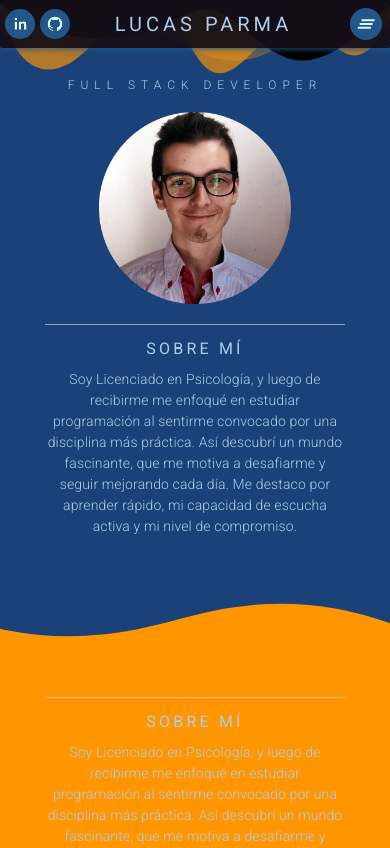
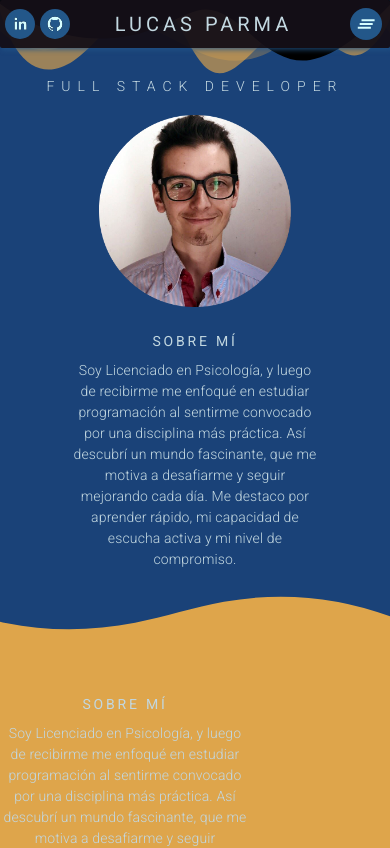
Before and after one commit to parmaps/lucasparma, a Next.js app: page / in a window 390 px wide. Shown: the top 848 px of the page. Built offline with nearby package versions, Linux system fonts and the light colour scheme.

Commit message:
hero + about responsive

```diff
--- a/components/Hero/Profession.tsx
+++ b/components/Hero/Profession.tsx
@@ -15,7 +15,7 @@ function Circle({}: Props) {
         opacity: [0.1, 0.2, 0.4, 0.8, 1],
       }}
       transition="2.5s">
-      <Text className={styles.developer} fontSize={['12px', '16px', '20px']} mt={[5]} p={[2, 3, 5]}>full stack developer</Text>
+      <Text className={styles.developer} fontSize={['14px', '16px', '20px', '22px', '24px']} mt={[5]} p={[2, 3, 5]}>full stack developer</Text>
     </Center>
   );
 }
--- a/container/About/About.tsx
+++ b/container/About/About.tsx
@@ -1,11 +1,13 @@
 import {
   Center,
   Divider,
+  HStack,
   Spacer,
   Stack,
   Text,
   VStack,
 } from "@chakra-ui/react";
+import { motion } from "framer-motion";
 import React from "react";
 import styles from "./About.module.scss";
 
@@ -13,23 +15,33 @@ type Props = {};
 
 const About = (props: Props) => {
   return (
-    <VStack maxW={[300, 400, 450]} mx="auto" mb={[10, 25, 30]}>
-      <Divider />
+    <HStack maxW={[250, 360, 420]}>
+      {/* <Divider orientation="vertical" /> */}
 
+      <VStack
+        as={motion.div}
+        initial={{ opacity: 0 }}
+        animate={{
+          scale: [1, 1.5, 1.8, 1.2, 1],
+          opacity: [0.05, 0.15, 0.45, 0.8, 1],
+        }}
+        transition="2.55s">
         <Text
           className={styles.about}
-        fontSize={["16px", "20px", "24px"]}
-        pt={[1, 3]}>
+          fontSize={["14px", "16px", "20px", "24px"]}
+          pt={[1, 2, 6]}
+          >
           Sobre mí
         </Text>
-      <Text className={styles.about_text} fontSize={["sm", "md", "lg"]}>
+        <Text className={styles.about_text} fontSize={["sm", "lg", "xl"]}>
           Soy Licenciado en Psicología, y luego de recibirme me enfoqué en
-        estudiar programación al sentirme convocado por una disciplina más
-        práctica. Así descubrí un mundo fascinante, que me motiva a
+          estudiar programación al sentirme convocado por una disciplina
+          más práctica. Así descubrí un mundo fascinante, que me motiva a
           desafiarme y seguir mejorando cada día. Me destaco por aprender
           rápido, mi capacidad de escucha activa y mi nivel de compromiso.{" "}
         </Text>
       </VStack>
+    </HStack>
   );
 };
 
--- a/pages/index.tsx
+++ b/pages/index.tsx
@@ -46,6 +46,7 @@ const Home: NextPage = () => {
       </div>
 
       <Navbar />
+      <div className={styles.horizontal}>
       {/* <HStack> */}
         <section id="home">
           <Hero />
@@ -55,6 +56,7 @@ const Home: NextPage = () => {
           <About />
         </section>
       {/* </HStack> */}
+      </div>
       <WaveMiddle />
 
       <section id="skills" className={styles.sect_orange}>
--- a/styles/Home.module.scss
+++ b/styles/Home.module.scss
@@ -22,6 +22,15 @@
   margin-left: 0.5rem;
 }
 
+.horizontal {
+  display: flex;
+  align-items: center;
+  justify-content: center;
+
+  @media (max-width: 960px) {
+    flex-direction: column;
+  }
+}
 
 // Top Wave
 .wave {
@@ -47,10 +56,6 @@
   /* fill: #1A427880; */
   /* fill: #781A4880; */
 }
-
-
-
-
 
 // Middle waves
 #section1 {
--- a/styles/colors.module.scss
+++ b/styles/colors.module.scss
@@ -1,15 +1,17 @@
 $dark-color: rgb(21, 15, 22.5);
 $white-color: rgba(227, 230, 219, 1);
 $light-color: rgba(214, 253, 255, 1);
-$orange: rgba(255,150,00, 1);
+$orange2: #ff9600;
+$orange: #DEA54B;
 
 $text-color: rgba(0, 168, 232, 0.6);
 $text-color-green: rgb(220, 255, 121);
 
 $shadow-color: rgba(35, 87, 137, 0.75);
-$sections-grad-color: rgba(174, 205, 234, 1);
+$sections-grad-color: rgba(194, 215, 224, 1);
 $background-gradient: radial-gradient(circle, hsla(278, 22%, 7%, 1) 0%, hsla(214, 64%, 29%, 1) 50%, hsla(285, 21%, 7%, 1) 100%);
-$background-color: rgba(26, 66, 120, 1);
+$background-color: #1a4278;
+$background-color2: #1285e3;
 
 $test-color: rgb(204, 255, 51);
 $test-color2: rgba(184, 153, 185, 0.9);
```
Lines whose indentation alone changed are shown as unchanged.
